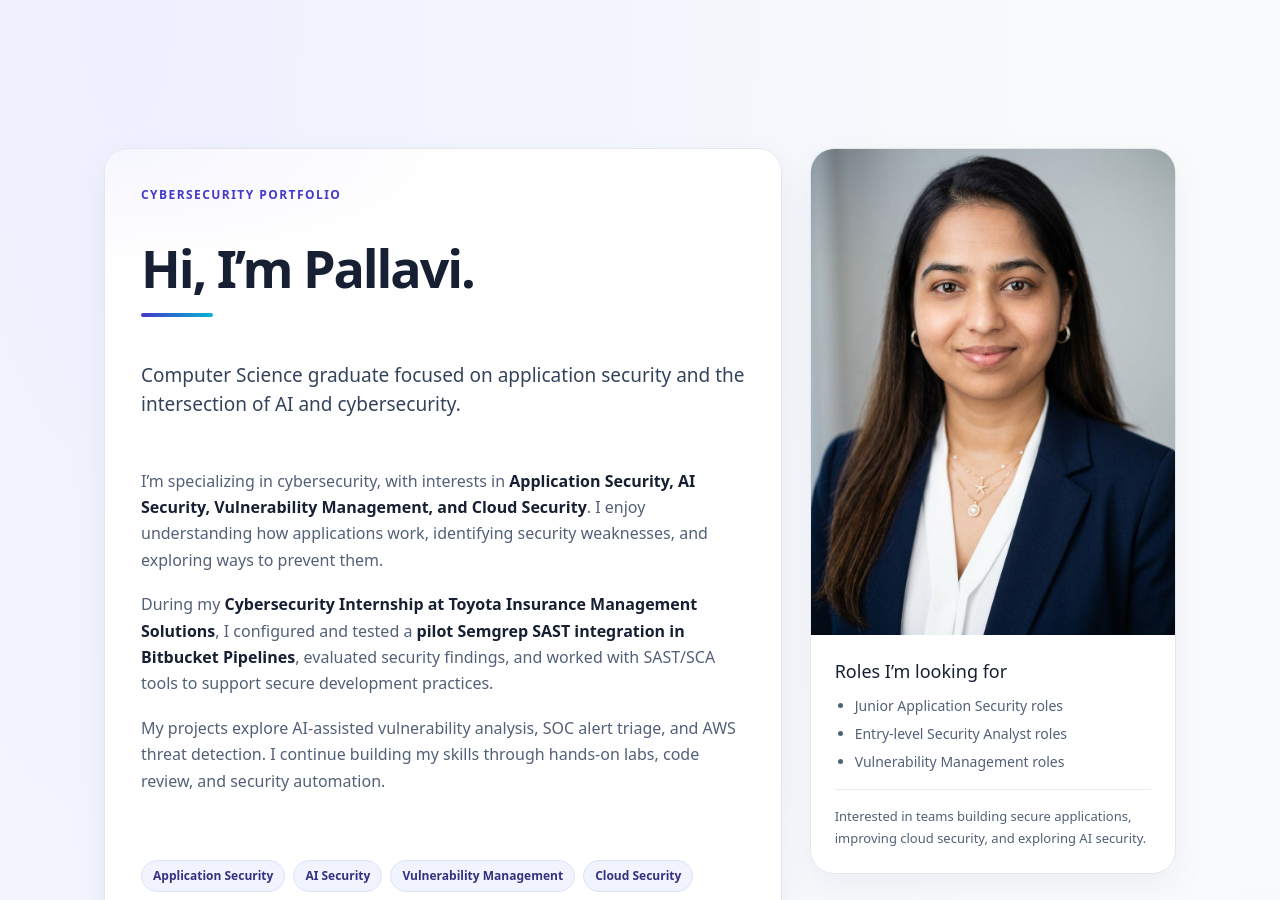
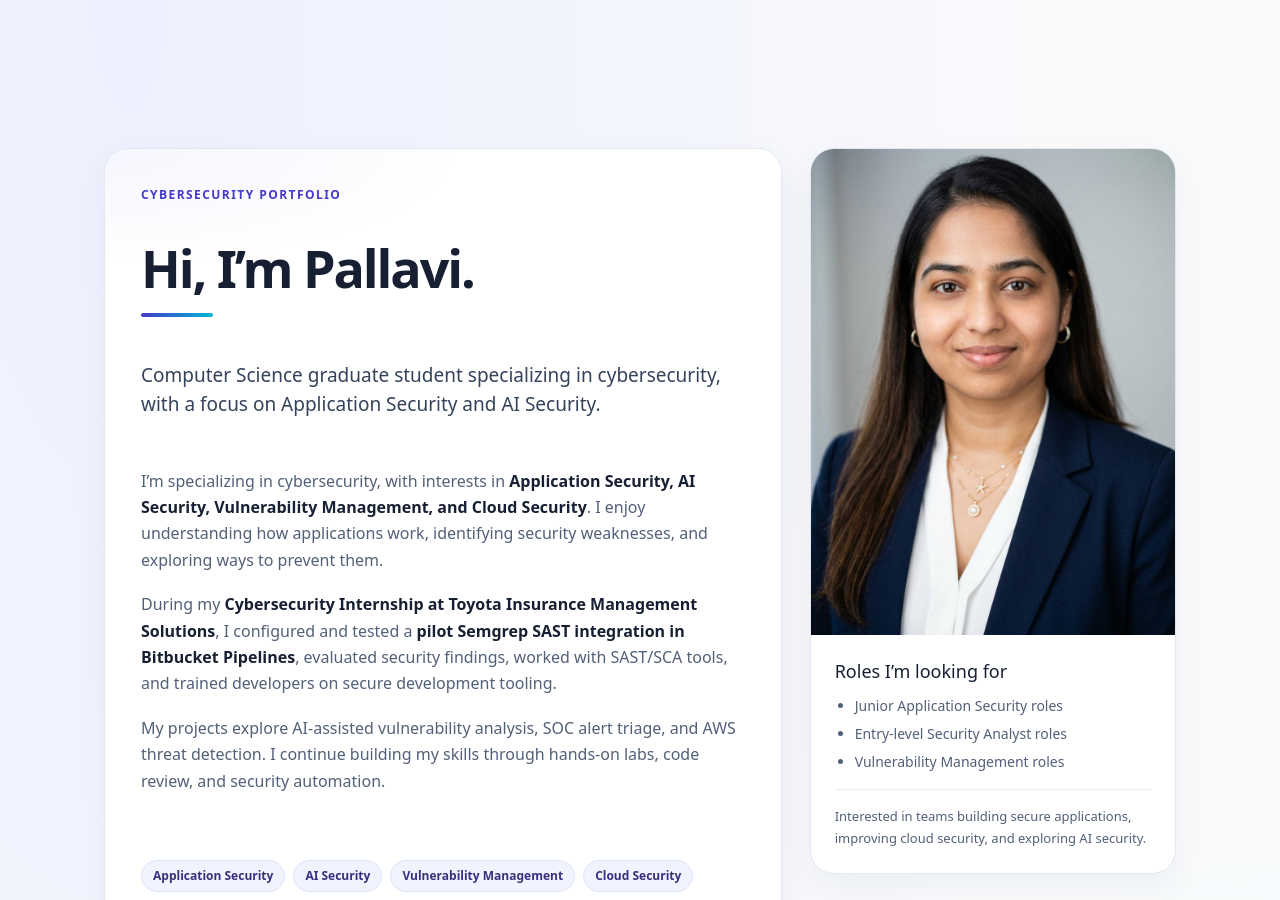
Before and after one commit to SinghPallavi819/singhpallavi819.github.io, a Jekyll site: the page built from index.html, in a window 1280 px wide and 900 px high. Built offline with Jekyll 4.4.1, drawn with Linux system fonts in a browser that asks for light colours; nearby versions of some CDN libraries; the list of posts is cut into pages by our own code.

Commit message:
Clarify graduate student status and Toyota developer training

```diff
--- a/index.html
+++ b/index.html
@@ -480,8 +480,8 @@ title: Pallavi | Portfolio
       <h1 id="portfolio-title">Hi, I’m Pallavi.</h1>
 
       <p class="intro">
-        Computer Science graduate focused on application security
-        and the intersection of AI and cybersecurity.
+        Computer Science graduate student specializing in cybersecurity,
+        with a focus on Application Security and AI Security.
       </p>
 
       <div class="bio">
@@ -498,8 +498,8 @@ title: Pallavi | Portfolio
           Insurance Management Solutions</strong>, I configured
           and tested a <strong>pilot Semgrep SAST integration in
           Bitbucket Pipelines</strong>, evaluated security findings,
-          and worked with SAST/SCA tools to support secure
-          development practices.
+          worked with SAST/SCA tools, and trained developers on secure
+          development tooling.
         </p>
 
         <p>
```
